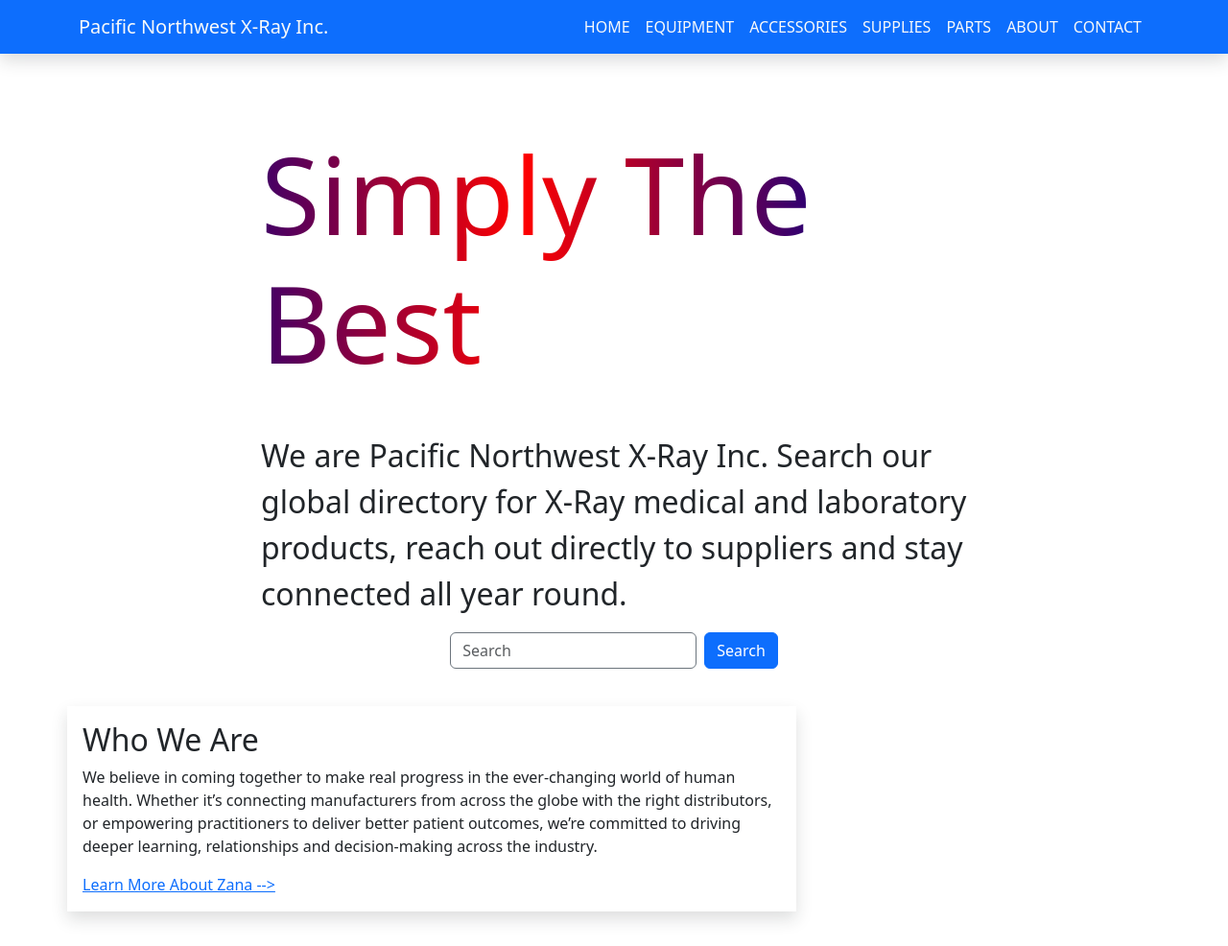
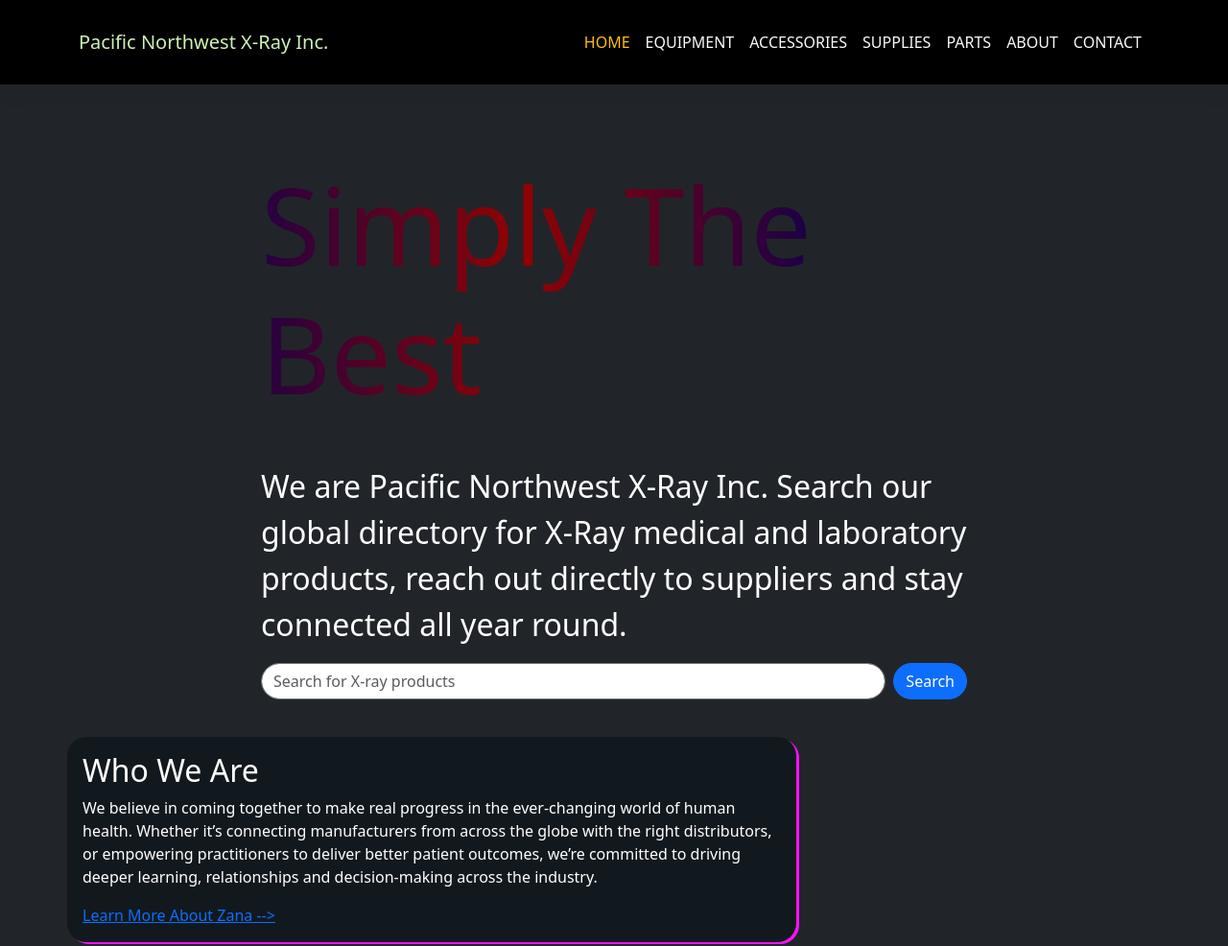
Before and after one commit to yonatan-h/x-ray-remake, a plain HTML site: page index.html in a window 1280 px wide. Shown: the top 986 px of the page at 96% size. Drawn offline with Linux system fonts and the light colour scheme.

Commit message:
changed the page to modern dark look

```diff
--- a/index.html
+++ b/index.html
@@ -11,11 +11,11 @@
     <script defer src="bootstrap-5/js/bootstrap.js"></script>
   </head>
 
-  <body>
-    <header class="bg-primary shadow">
-      <div class="container">
+  <body class="bg-dark text-white">
+    <header class="shadow">
+      <div class="container py-3">
         <nav class="navbar navbar-expand-lg">
-          <a class="navbar-brand text-light" href="index.html">
+          <a class="navbar-brand heading" href="index.html">
             Pacific Northwest X-Ray Inc.
           </a>
           <button
@@ -36,7 +36,7 @@
           >
             <ul class="navbar-nav mr-auto rounded">
               <li class="nav-item">
-                <a class="nav-link link-light" href="index.html">HOME</a>
+                <a class="nav-link link-warning" href="index.html">HOME</a>
               </li>
               <li class="nav-item">
                 <a class="nav-link link-light" href="products/phones.html"
@@ -81,20 +81,20 @@
             suppliers and stay connected all year round.
           </p>
 
-          <form class="d-flex w-lg-50">
+          <form class="d-flex w-100">
             <input
-              class="form-control border border-secondary"
+              class="form-control border border-secondary rounded-5"
               type="search"
-              placeholder="Search"
+              placeholder="Search for X-ray products"
               aria-label="Search"
             />
-            <button class="btn btn-primary ms-2" type="submit">Search</button>
+            <button class="btn btn-primary ms-2 rounded-5" type="submit">Search</button>
           </form>
         </div>
       </section>
 
       <section class="row mb-5">
-        <div class="col-lg-8 shadow p-3">
+        <div class="col-lg-8 p-3 content-card">
           <h2>Who We Are</h2>
           <p>
             We believe in coming together to make real progress in the
@@ -110,10 +110,10 @@
       </section>
 
       <section class="row d-flex justify-content-end mb-5">
-        <div class="col-lg-8 shadow p-3">
+        <div class="col-lg-8 p-3 content-card">
           <h2>Products That We Produce</h2>
 
-          <ul class="row list-unstyled">
+          <ul class="row list-unstyled text-dark">
             <li class="col-sm-6 col-lg-3">
               <div class="card">
                 <a class="card-header" href="products/tablets.html"
@@ -166,7 +166,7 @@
       </section>
 
       <section class="row mb-5">
-        <div class="col-lg-8 shadow p-3 rounded">
+        <div class="col-lg-8 p-3 content-card">
           <div>
             <h2>Premium Exhibitors</h2>
             <p>We Have Worked With</p>
@@ -224,7 +224,7 @@
       </section>
 
       <section class="row mb-5 justify-content-center">
-        <div class="col-lg-6 shadow p-3 rounded bg-light">
+        <div class="col-lg-6 shadow p-3 rounded bg-dark">
           <h2>Let's Discuss</h2>
           <p>
             If you are interested in knowing more about us, or if you want to
@@ -235,8 +235,8 @@
       </section>
     </main>
 
-    <footer class="bg-dark py-5">
-      <div class="container text-light">
+    <footer class="py-5">
+      <div class="container">
         <div class="row gy-3">
           <div class="col-lg-4">
             <h2>Contact Information</h2>
@@ -262,7 +262,7 @@
                 placeholder="Search"
                 aria-label="Search"
               />
-              <button class="btn btn-light ms-2" type="submit">Search</button>
+              <button class="btn btn-primary ms-2" type="submit">Search</button>
             </form>
           </div>
 
--- a/style.css
+++ b/style.css
@@ -2,7 +2,15 @@
   font-size: 2rem;
   word-wrap: break-word;
 }
-
+header{
+  background-color: #000;
+}
+ul:hover{
+  color: yellowgreen !important;
+}
+.heading{
+  color:#cdf1b3;;
+}
 .hero {
   display: flex;
   flex-direction: column;
@@ -15,7 +23,7 @@
   font-size: clamp(1rem, 20vmin, 7rem);
   padding: 5vh 0;
 
-  background-image: linear-gradient(to right, darkblue, red, darkblue);
+  background-image: linear-gradient(to right, rgb(0, 0, 85), rgb(145, 3, 3), rgb(0, 0, 85));
   -webkit-background-clip: text;
   background-clip: text;
   color: transparent;
@@ -41,3 +49,12 @@
 .hero p {
   font-size: clamp(1rem, 4vmin, 2rem);
 }
+.content-card{
+  border-radius: 20px;
+  background-color: rgb(18, 25, 30);
+  box-shadow: 3px 2px rgb(252, 17, 252);
+}
+footer{
+  background: #000;
+  color: rgb(205, 241, 179);
+}
```
